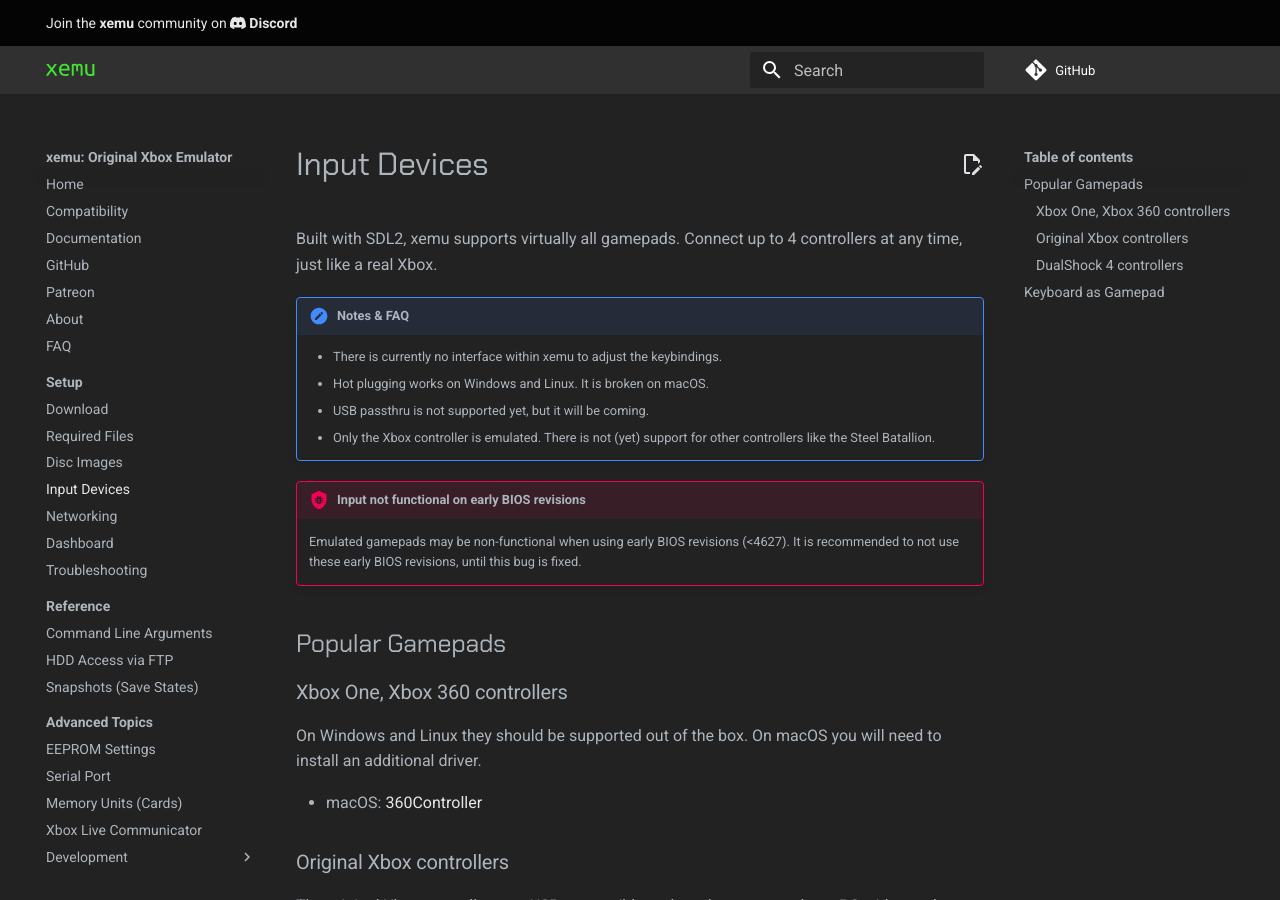
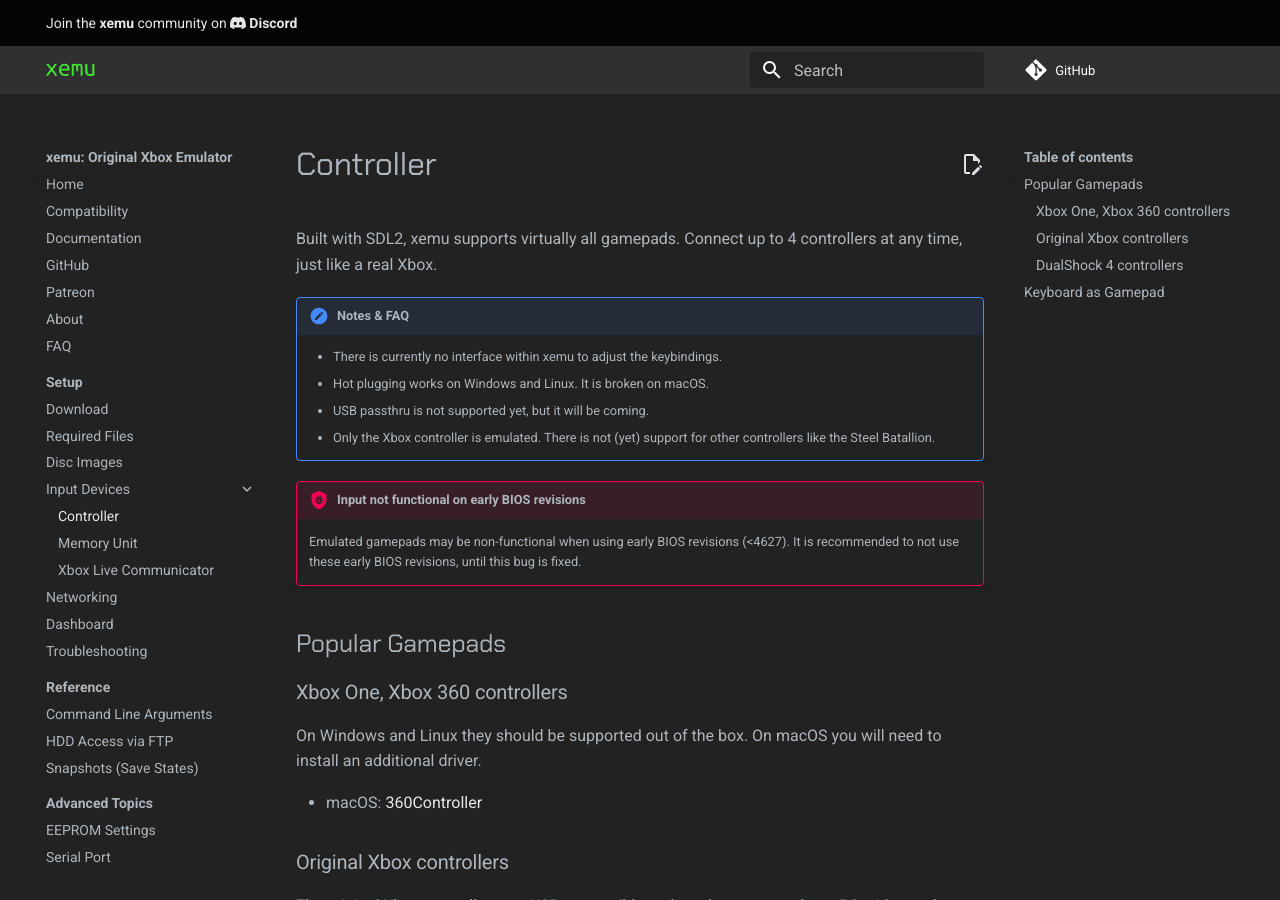
Before and after one commit to xemu-project/xemu-website, an MkDocs documentation site: the page built from docs/docs/controller.md, in a window 1280 px wide and 900 px high. Built offline with MkDocs 1.6.1 and Material for MkDocs 9.7.7, drawn with Linux system fonts in a browser that asks for light colours; comment, search, counter and statistics services are not loaded.

Commit message:
Group input device pages

```diff
--- a/docs/mkdocs.yml
+++ b/docs/mkdocs.yml
@@ -84,7 +84,10 @@ nav:
     - Download: download.md
     - Required Files: required-files.md
     - Disc Images: disc-images.md
-    - Input Devices: input.md
+    - Input Devices:
+      - Controller: controller.md
+      - Memory Unit: xmus.md
+      - Xbox Live Communicator: xblc.md
     - Networking: networking.md
     - Dashboard: dashboard.md
     - Troubleshooting: troubleshooting.md
@@ -95,8 +98,6 @@ nav:
   - Advanced Topics:
     - EEPROM Settings: eeprom.md
     - Serial Port: serial-port.md
-    - Memory Units (Cards): xmus.md
-    - Xbox Live Communicator: xblc.md
     - Development:
       - Welcome: dev/index.md
       - Building from Source: dev/building-from-source.md
```
Also changed, not shown: docs/docs/controller.md (renamed from docs/docs/input.md).
